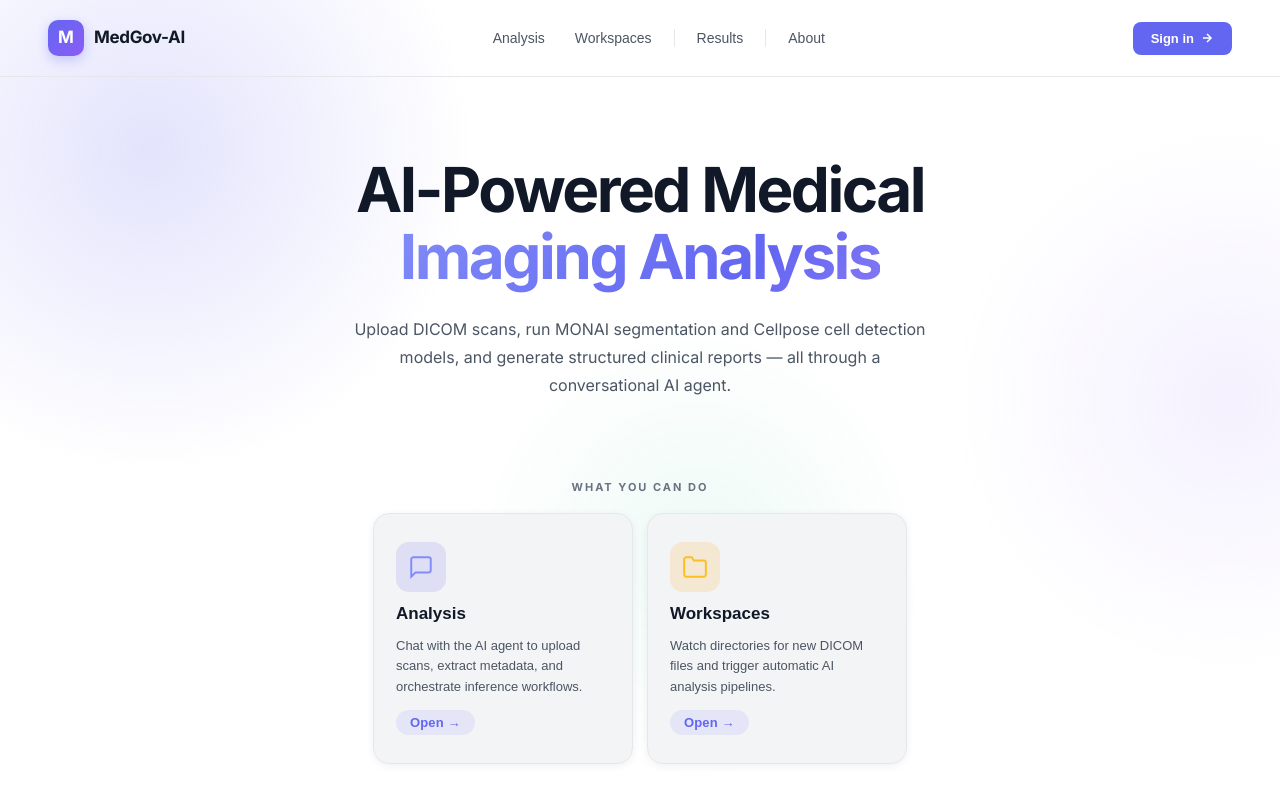
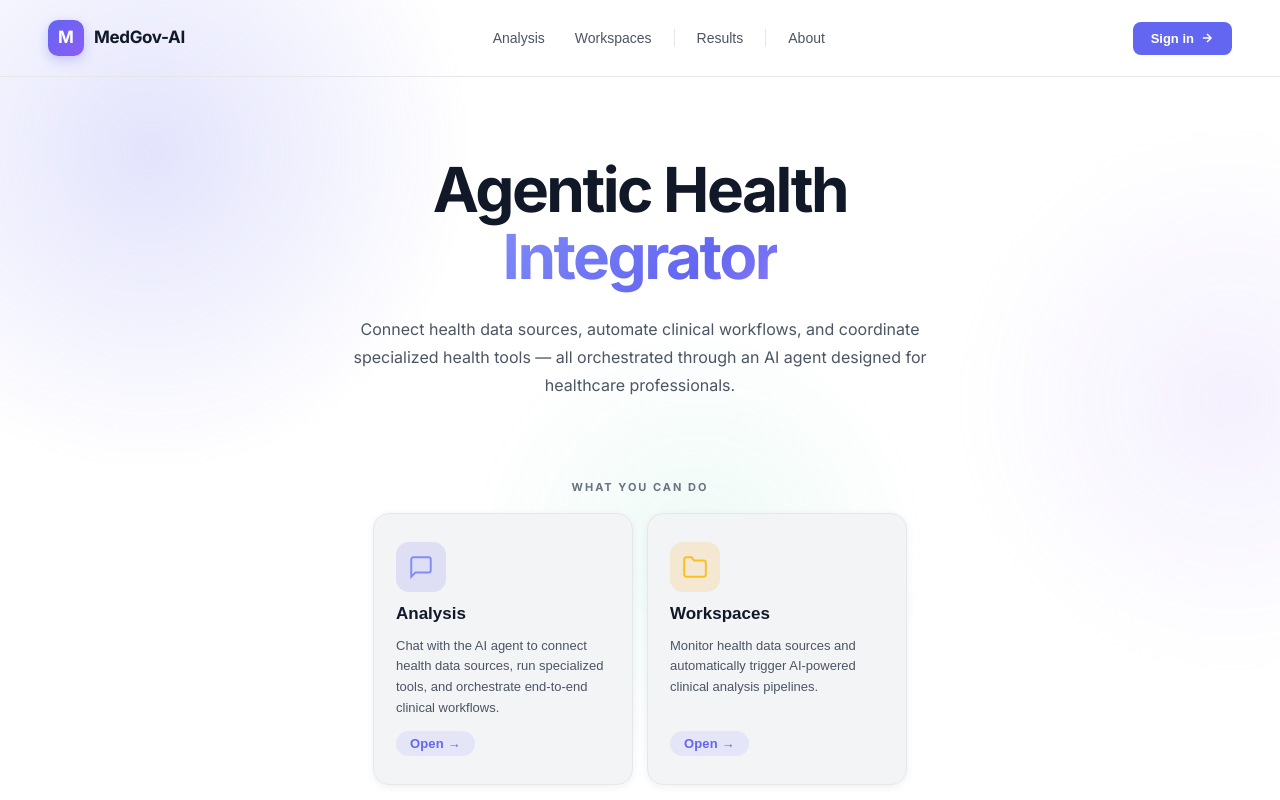
Before and after one commit to BMDSoftware/MedGov-AI-MCP, a React (Vite) app in the folder frontend/: page / in a window 1280 px wide. Built offline with nearby package versions, Linux system fonts and the light colour scheme.

Commit message:
home page changed

```diff
--- a/frontend/src/components/About.jsx
+++ b/frontend/src/components/About.jsx
@@ -18,10 +18,10 @@ function About({ onNavigate }) {
         <div className="about-hero">
           <h1 className="about-title">About MedGov-AI</h1>
           <p className="about-lead">
-            MedGov-AI is a platform designed to help clinical professionals optimize their work through AI-powered automation.
-            It serves as a tool for research, organization, and clinical workflow automation, connecting a reasoning AI agent
-            to medical tools so that routine analysis tasks can be handled autonomously, freeing clinicians to focus
-            on complex cases and direct patient care.
+            MedGov-AI is an agentic health integrator designed to help clinical professionals connect health data sources
+            and automate complex workflows through AI. It acts as an intelligent orchestrator that integrates specialized
+            health tools — from imaging analysis to terminology services and structured reporting — so that routine tasks
+            are handled autonomously, freeing clinicians to focus on complex cases and direct patient care.
           </p>
         </div>
 
--- a/frontend/src/components/HomePage.jsx
+++ b/frontend/src/components/HomePage.jsx
@@ -8,7 +8,7 @@ const FEATURES = [
   {
     page: 'analysis',
     title: 'Analysis',
-    desc: 'Chat with the AI agent to upload scans, extract metadata, and orchestrate inference workflows.',
+    desc: 'Chat with the AI agent to connect health data sources, run specialized tools, and orchestrate end-to-end clinical workflows.',
     iconBg: 'rgba(99,102,241,0.15)',
     iconColor: '#818cf8',
     icon: (
@@ -20,7 +20,7 @@ const FEATURES = [
   {
     page: 'workspaces',
     title: 'Workspaces',
-    desc: 'Watch directories for new DICOM files and trigger automatic AI analysis pipelines.',
+    desc: 'Monitor health data sources and automatically trigger AI-powered clinical analysis pipelines.',
     iconBg: 'rgba(245,158,11,0.15)',
     iconColor: '#fbbf24',
     icon: (
@@ -114,12 +114,12 @@ function HomePage({ onNavigate, onSignIn, onSignOut, currentSessionId, runningTa
       <section className="home-hero">
         <div className="home-hero-inner">
           <h1 className="home-hero-title">
-            AI-Powered Medical<br />
-            <span className="home-hero-title-accent">Imaging Analysis</span>
+            Agentic Health<br />
+            <span className="home-hero-title-accent">Integrator</span>
           </h1>
 
           <p className="home-hero-subtitle">
-            Upload DICOM scans, run MONAI segmentation and Cellpose cell detection models, and generate structured clinical reports — all through a conversational AI agent.
+            Connect health data sources, automate clinical workflows, and coordinate specialized health tools — all orchestrated through an AI agent designed for healthcare professionals.
           </p>
 
 </div>
```
